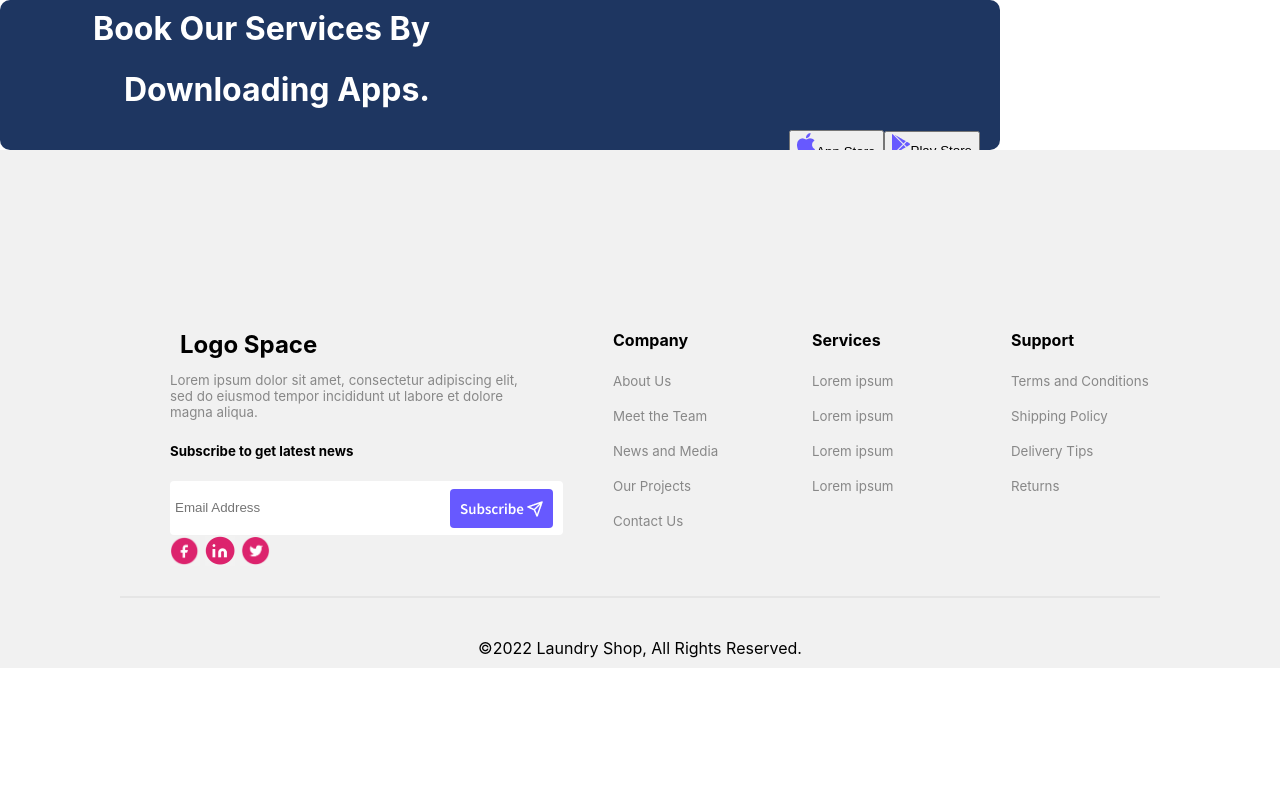
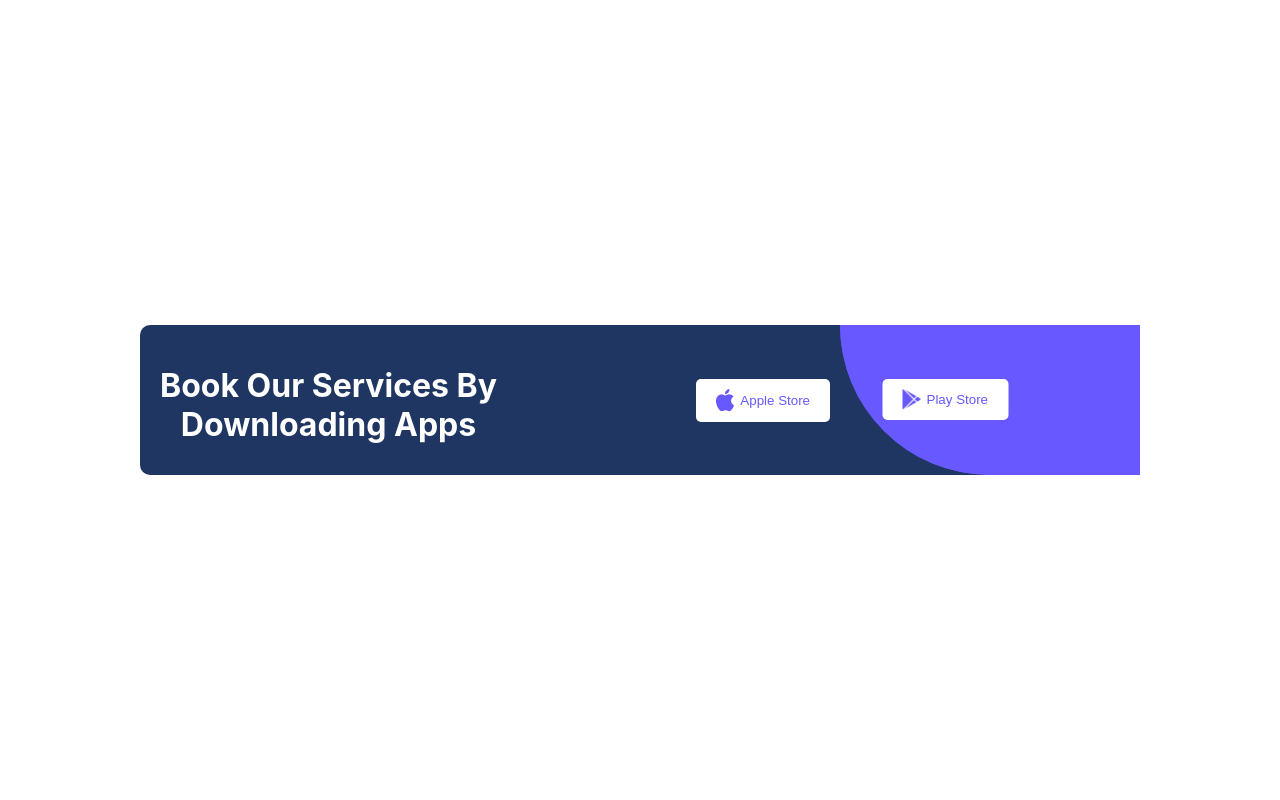
Before and after one commit to Ravali-KM/InternMern, a React (Create React App) app: page / in a window 1280 px wide. Shown: the top 800 px of the page. Built offline with nearby package versions, Linux system fonts and the light colour scheme.

Commit message:
code for footer and rounded rec seperately

```diff
--- a/src/App.js
+++ b/src/App.js
@@ -2,12 +2,14 @@ import logo from './logo.svg';
 import './App.css';
 import Body from './Body/Body';
 import Footer from './Footer/Footer';
+import RR from './RR/rr';
 
 
 function App() {
   return (
     <div className="App">
       <Body/>
+      <RR/>
       <Footer/>
     </div>
   );
--- a/src/Body/Body.css
+++ b/src/Body/Body.css
@@ -1,35 +1,4 @@
-/* RoundedRectangle.css */
-
-.rounded-rectangle {
-
-    display: flex;
-    justify-content: flex-end;
-    width: 1000px;
-    height: 150px;
-    align-items: center;
-    border-radius: 10px;
-    background-color: #1E3661;
-    overflow: hidden; /* Hide overflow for the circular arc */
-  }
-
-  .rounded-content {
-    display: flex;
-    flex-direction: column;
-    align-items: flex-end;
-    justify-content: center;
-    padding-right: 20px;
-  }
-
-  .text-section h1 {
-    color: #fff;
-    text-align: right;
-    padding-right: 550px;
-  }
-
-  .button-section {
-    display: flex;
-    justify-content: flex-end;
-    align-items: center;
-    margin-top: 10px;
-    margin-left: 10px;
-  }
+.body-div{
+    height: 700px;
+    background-color: #636363;
+}
--- a/src/Body/Body.jsx
+++ b/src/Body/Body.jsx
@@ -1,32 +1,12 @@
 import React from 'react';
 import './Body.css';
-import AppStore from "../assets/AppStore.png";
-import PlayStore from "../assets/PlayStore.png";
-import ButtonBg from "../assets/ButtonBg.png"
-import App from '../App';
 
-const RoundedRectangle = () => {
-  return (
-    <div className="rounded-rectangle">
-      <div className="rounded-content">
-        <div className="text-section">
-          <h1>Book Our Services By</h1>
-          <h1>Downloading Apps.</h1>
-        <div className="button-section">
-          <button className="app-store-button">
-            <img src={AppStore} alt="App Store" />
-            App Store
-          </button>
-          <button className="play-store-button">
-            <img src={PlayStore} alt="Play Store" />
-            Play Store
-          </button>
+const Body=()=>{
+    return(
+        <div classname="body-div">
+
         </div>
-        </div>
-
-      </div>
-    </div>
-  );
+    )
 }
 
-export default RoundedRectangle;
+export default Body;
--- a/src/Footer/Footer.css
+++ b/src/Footer/Footer.css
@@ -1,8 +1,11 @@
 /* Footer.css */
+
 
 .footer {
     display: flex;
     position: relative;
+    bottom: 0;
+    left: 0;
     justify-content: space-evenly;
     align-items: flex-start;
     background-color: #f1f1f1;
@@ -10,7 +13,7 @@
     padding: 120px;
     margin-bottom: 10px;
     padding-top: 180px;
-    padding-bottom: 10px;
+    padding-bottom: 5px;
   }
 
   .footer-column {
--- a/src/Footer/Footer.jsx
+++ b/src/Footer/Footer.jsx
@@ -1,9 +1,12 @@
 import React from 'react';
 import './Footer.css';
+
 import twitter from "../assets/twitter.png";
 import facebook from "../assets/facebook.png";
 import linkedin from "../assets/linkedin.png";
-import Subvector from '../assets/SubVector.png'
+import Subvector from "../assets/SubVector.png";
+
+
 
 const Footer = () => {
   return (
--- /dev/null
+++ b/src/RR/rr.css
@@ -0,0 +1,72 @@
+.container {
+  display: flex;
+  justify-content: center;
+  align-items: center;
+  height: 100vh;
+  margin-bottom: 10px;
+}
+
+.rounded-rectangle {
+  width: 1000px;
+  height: 150px;
+  background-color: #1E3661;
+  border-radius: 10px;
+  position: relative;
+
+}
+
+.heading {
+  color: white;
+  position: absolute;
+  font-size: xx-large;
+  left: 20px; /* Adjust this value as needed */
+  top: 20px; /* Adjust this value as needed */
+}
+
+.quarter-ellipse {
+  display: flex;
+  align-items: center;
+  justify-content: center;
+  width: 300px;
+  height: 150px;
+  background-color: #6759FF;
+  border-top-right-radius: 250px;
+  position: absolute;
+  right: 0;
+
+  top: 0;
+  clip-path: polygon(0 0, 100% 0, 100% 100%, 0 100%, 0% 50%);
+  transform: rotate(-180deg);
+}
+
+.buttons {
+  align-items: center;
+  position: absolute;
+  right: 300px; /* Adjust this value as needed */
+  bottom: 53px; /* Adjust this value as needed */
+  display: flex;
+  flex-direction: column;
+  align-items: flex-end;
+}
+
+button {
+  display: flex;
+  align-items: center;
+  justify-content: center;
+  color: #6759FF;
+  background-color: white;
+  border: none;
+  border-radius: 5px;
+  padding: 10px 20px;
+  margin-right: 10px;
+  cursor: pointer;
+}
+
+.playstore-button {
+  transform: rotate(180deg); /* Add this line to rotate the Play Store button */
+  margin-left: 100px;
+}
+
+button img {
+  margin-right: 5px;
+}
--- /dev/null
+++ b/src/RR/rr.jsx
@@ -0,0 +1,27 @@
+import React from 'react';
+import './rr.css'; // Import CSS file for custom styles
+import AppStore from "../assets/AppStore.png";
+import PlayStore from "../assets/PlayStore.png";
+
+const RoundedRectangle = () => {
+  return (
+    <div className="container">
+      <div className="rounded-rectangle">
+      <h1 className="heading">Book Our Services By<br></br>Downloading Apps</h1>
+      <div className="buttons">
+          <button className="appstore-button">
+            <img src={AppStore}></img> Apple Store
+          </button>
+        </div>
+        <div className="quarter-ellipse"></div>
+        <div className="quarter-ellipse">
+          <button className="playstore-button">
+            <img src={PlayStore} alt="Play Store" /> Play Store
+          </button>
+        </div>
+      </div>
+    </div>
+  );
+};
+
+export default RoundedRectangle;
--- a/src/RoundedRectangle/rr.css
+++ /dev/null
@@ -1,63 +0,0 @@
-/* RoundedRectangle.css */
-
-.rounded-rectangle {
-    display: flex;
-    justify-content: flex-end;
-    width: 1000px;
-    height: 200px;
-    border-radius: 10px;
-    background-color: #1E3661;
-    overflow: hidden; /* Hide overflow for the circular arc */
-  }
-
-  .rounded-content {
-    display: flex;
-    flex-direction: column;
-    align-items: flex-end;
-    justify-content: center;
-    padding-right: 20px;
-  }
-
-  .text-section h2 {
-    color: #fff;
-    font-size: 24px;
-  }
-
-  .text-section h1 {
-    color: #fff;
-    text-align: center;
-    padding-left: 10px;
-  }
-
-  .button-section {
-    display: flex;
-    justify-content: flex-end;
-    align-items: center;
-    margin-top: 10px;
-  }
-
-  .app-store-button,
-  .play-store-button {
-    display: flex;
-    align-items: center;
-    justify-content: center;
-    color: black;
-    background-color: #fff;
-    border: none;
-    padding: 10px 15px;
-    border-radius: 8px;
-    font-size: 16px;
-    margin-left: 10px;
-    cursor: pointer;
-    transition: background-color 0.3s ease;
-  }
-
-  .app-store-button img,
-  .play-store-button img {
-    margin-right: 5px;
-  }
-
-  .app-store-button:hover,
-  .play-store-button:hover {
-    background-color: rgba(255, 255, 255, 0.2);
-  }
```
Also changed, not shown: src/RoundedRectangle/rr.jsx (deleted, +0 -26 lines).
